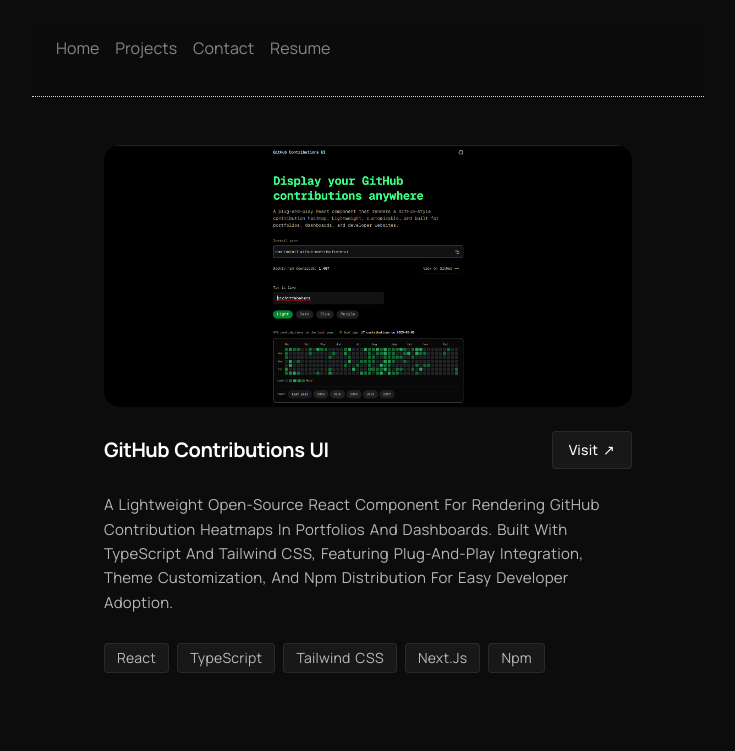
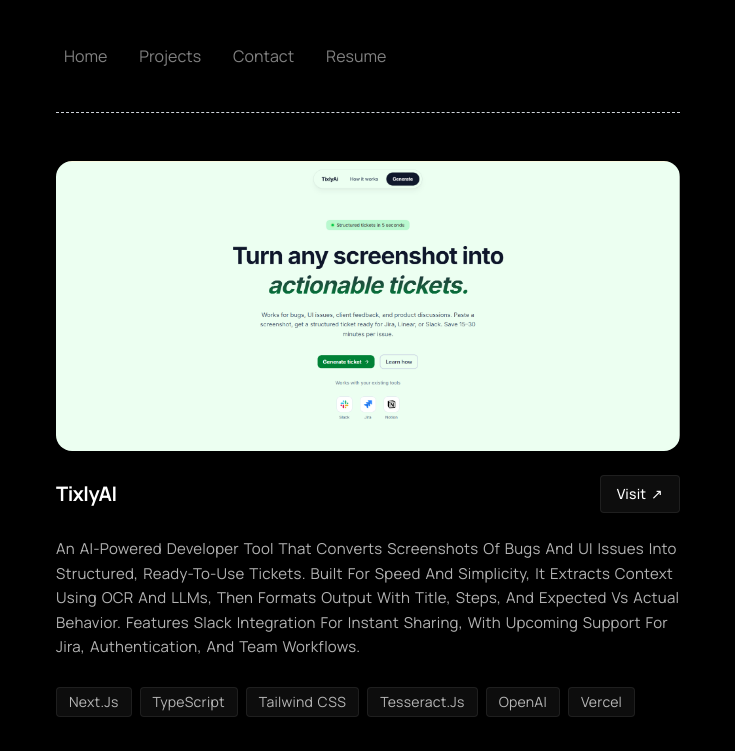
Before and after one commit to bichitrabehera/NextJS-Portfolio, a Next.js app: page /allprojects in a window 1280 px wide. Shown: the top 751 px of the page, without its empty margins (272-1007 px from the left). Built offline with nearby package versions, Linux system fonts and the light colour scheme.

Commit message:
added tixly

```diff
--- a/app/allprojects/page.tsx
+++ b/app/allprojects/page.tsx
@@ -4,7 +4,7 @@
 export default async function Projects() {
   return (
     <>
-      <section className="max-w-xl mx-auto px-6 py-6 mb-30">
+      <section className="max-w-2xl mx-auto px-6 py-6 mb-30">
 
 
         <div className="max-w-3xl mx-auto space-y-20">
--- a/app/globals.css
+++ b/app/globals.css
@@ -42,11 +42,6 @@
 }
 
 @theme inline {
-  --radius-sm: calc(var(--radius) - 4px);
-  --radius-md: calc(var(--radius) - 2px);
-  --radius-lg: var(--radius);
-  --radius-xl: calc(var(--radius) + 4px);
-
   --color-background: var(--background);
   --color-foreground: var(--foreground);
   --color-border: var(--border);
@@ -66,7 +61,7 @@
 } */
 
 :root {
-  --background: #0c0c0c;
+  --background: #000000;
   --foreground: #ffffff;
 
   --border: rgba(250, 250, 250, 0.12);
@@ -75,7 +70,7 @@
 }
 
 .dark {
-  --background: #0f0f0f;
+  --background: #000000;
   --foreground: #ffffff;
 
   --border: rgba(250, 250, 250, 0.12);
--- a/app/page.tsx
+++ b/app/page.tsx
@@ -9,7 +9,6 @@
   return (
     <>
         <Hero />
-
         <Experience />
         <Skills />
         <Github />
--- a/components/layout/Navbar.tsx
+++ b/components/layout/Navbar.tsx
@@ -2,7 +2,6 @@
 
 import { memo, useRef } from "react";
 import Link from "next/link";
-import BuyMeaCoffee from "@/components/ui/BuyMeaCoffee";
 import { Divider } from "../ui/Divider";
 
 const Navbar = () => {
@@ -22,34 +21,39 @@
           className="
             flex gap-6 md:gap-4
             items-center
-            px-6 py-3
+            px-6 py-3 hover:shadow-md transition
           "
         >
-          <Link href="/" className="text-white/50 hover:text-white transition">
+          <Link
+            href="/"
+            className="text-white/50 hover:text-white transition hover:bg-neutral-700 rounded-xl px-2 py-2"
+          >
             home
           </Link>
           <Link
             href="/allprojects"
-            className="text-white/50 hover:text-white transition"
+            className="text-white/50 hover:text-white transition hover:bg-neutral-700 rounded-xl px-2 py-2"
           >
             projects
           </Link>
           <Link
             href="/contact"
-            className="text-white/50 hover:text-white transition"
+            className="text-white/50 hover:text-white transition hover:bg-neutral-700 rounded-xl px-2 py-2"
           >
             contact
           </Link>
           <Link
             href="https://drive.google.com/file/d/1WjtKJCYhuJ57Fisz69cOJRuGxZvoJORH/view?usp=sharing"
             download="Bichitra_Behera_Resume.pdf"
-            className="text-white/50 hover:text-white transition"
+            className="text-white/50 hover:text-white transition hover:bg-neutral-700 rounded-xl px-2 py-2"
           >
             resume
           </Link>
         </div>
 
-        <Divider />
+        <div className="px-6">
+          <Divider />
+        </div>
       </nav>
     </header>
   );
--- a/components/sections/Hero.tsx
+++ b/components/sections/Hero.tsx
@@ -26,7 +26,7 @@
       </div>
 
       <div
-        className="space-y-3 text-white/35"
+        className="space-y-4 text-white/35"
         style={{
           lineHeight: 2,
           wordSpacing: "0.1em",
@@ -41,7 +41,22 @@
           </span>{" "}
           a full-stack developer building modern web products. i focus on fast,
           reliable systems, clean architecture, and thoughtful developer
-          experience. i build cool stuff with tech i love, always shipping{" "}
+          experience.
+        </p>
+
+        <p className="text-white">
+          building{" "}
+          <a
+            href="https://tixly.bichitrabehera.dev/"
+            target="_blank"
+            className="font-semibold underline underline-offset-4 hover:opacity-80"
+          >
+            tixlyai
+          </a>{" "}
+        </p>
+
+        <p>
+          i build cool stuff with tech i love, always shipping{" "}
           <span className="text-white font-semibold tracking-wide">
             <InlineChip
               href="https://github.com/bichitrabehera"
@@ -58,7 +73,7 @@
             >
               LinkedIn
             </InlineChip>
-          </span>{" "}
+          </span>
         </p>
 
         <p>
@@ -76,9 +91,9 @@
           </InlineChip>
         </p>
       </div>
-      <Divider/>
+
+      <Divider />
     </section>
-
   );
 }
 
--- a/components/sections/Skills.tsx
+++ b/components/sections/Skills.tsx
@@ -31,7 +31,7 @@
               className="
               flex items-center gap-2
               px-4 py-1
-              border border-border rounded-2xl hover:border-neutral-600
+              border border-border rounded-xl hover:border-neutral-600
               hover:bg-foreground/5 transition text           "
             >
               <Icon className="text-xl" size={20} />
--- a/components/ui/Divider.tsx
+++ b/components/ui/Divider.tsx
@@ -1,7 +1,7 @@
 export const Divider = () => {
   return (
     <div className="my-6 flex justify-center">
-      <div className="w-full border-t border-dotted border-gray-300 dark:border-neutral-700" />
+      <div className="w-full border-t border-dashed border-gray-300 dark:border-neutral-700" />
     </div>
   );
 };
--- a/data/projects.ts
+++ b/data/projects.ts
@@ -8,6 +8,21 @@
 }
 
 export const projects: Record<string, Project> = {
+  tixlyAI: {
+    name: "TixlyAI",
+    description:
+      "An AI-powered developer tool that converts screenshots of bugs and UI issues into structured, ready-to-use tickets. Built for speed and simplicity, it extracts context using OCR and LLMs, then formats output with title, steps, and expected vs actual behavior. Features Slack integration for instant sharing, with upcoming support for Jira, authentication, and team workflows.",
+    image: "/assets/tixlyai.png",
+    techStack: [
+      "Next.js",
+      "TypeScript",
+      "Tailwind CSS",
+      "Tesseract.js",
+      "OpenAI",
+      "Vercel",
+    ],
+    link: "https://tixly.bichitrabehera.dev/",
+  },
   githubContributionsUI: {
     name: "GitHub Contributions UI",
     description:
--- a/data/tech-facts.json
+++ /dev/null
@@ -1,91 +0,0 @@
-[
-  "JavaScript engines optimize code at runtime using JIT compilation.",
-  "TCP guarantees packet order, but HTTP itself is stateless.",
-  "Indexes in databases trade write speed for faster reads.",
-  "Most browsers run JavaScript in a single-threaded event loop.",
-  "Docker containers share the host OS kernel, unlike virtual machines.",
-
-  "HTTP/2 allows multiplexing multiple requests over a single connection.",
-  "A process crash does not always imply data loss if writes are durable.",
-  "Hash tables provide average O(1) lookup time but can degrade with collisions.",
-  "Garbage collection pauses can affect application latency.",
-  "REST is an architectural style, not a strict protocol.",
-
-  "DNS resolution usually happens before a TCP connection is established.",
-  "TLS encrypts data in transit but not at rest.",
-  "CAP theorem states a distributed system can only guarantee two of consistency, availability, and partition tolerance.",
-  "Event-driven systems scale better for I/O-heavy workloads.",
-  "WebSockets maintain a persistent full-duplex connection.",
-
-  "JSON is human-readable but slower to parse than binary formats.",
-  "A cache hit is always cheaper than a database query.",
-  "Horizontal scaling adds machines; vertical scaling adds power.",
-  "Load balancers distribute traffic but can become bottlenecks.",
-  "Stateless services are easier to scale.",
-
-  "SQL databases enforce schemas, while NoSQL databases often do not.",
-  "B-trees are commonly used for database indexing.",
-  "Cold starts can impact serverless performance.",
-  "JWTs are self-contained but hard to revoke.",
-  "OAuth is an authorization framework, not authentication.",
-
-  "HTTPS uses asymmetric encryption for key exchange and symmetric encryption for data.",
-  "Latency matters more than bandwidth for user-perceived performance.",
-  "Async code does not mean parallel execution.",
-  "Deadlocks occur when processes wait on each other indefinitely.",
-  "Race conditions arise from unsynchronized shared state.",
-
-  "Idempotent operations can be safely retried.",
-  "HTTP GET requests should not modify server state.",
-  "CDNs reduce latency by serving content closer to users.",
-  "Rate limiting protects systems from abuse.",
-  "Retries without backoff can amplify failures.",
-
-  "Monoliths are simpler to start; microservices scale teams better.",
-  "Message queues decouple producers from consumers.",
-  "At-least-once delivery can cause duplicate messages.",
-  "Eventually consistent systems sacrifice immediacy for availability.",
-  "A mutex enforces exclusive access to a resource.",
-
-  "Memory leaks are often caused by lingering references.",
-  "Pagination improves performance for large datasets.",
-  "Web servers handle concurrency differently than application servers.",
-  "CORS is a browser security feature, not a server restriction.",
-  "Cookies can be HttpOnly to prevent JavaScript access.",
-
-  "Compression reduces payload size but increases CPU usage.",
-  "Failover systems improve availability, not correctness.",
-  "Indexes speed up reads but slow down inserts.",
-  "Observability requires logs, metrics, and traces.",
-  "Time synchronization issues can break distributed systems.",
-
-  "Denormalization improves read speed at the cost of redundancy.",
-  "Backpressure prevents fast producers from overwhelming consumers.",
-  "Connection pooling reduces overhead for database access.",
-  "Immutable data structures simplify concurrency.",
-  "Feature flags allow safer deployments.",
-
-  "ACID guarantees are strongest in single-node databases.",
-  "Sharding distributes data across multiple machines.",
-  "Hot partitions can degrade distributed database performance.",
-  "TLS termination often happens at the load balancer.",
-  "Caching invalidation is one of the hardest problems in CS.",
-
-  "HTTP status codes convey both success and intent.",
-  "Optimistic locking assumes conflicts are rare.",
-  "Pessimistic locking assumes conflicts are common.",
-  "Retries should use exponential backoff.",
-  "Metrics without context can be misleading.",
-
-  "Server-side rendering improves first paint performance.",
-  "Edge computing moves logic closer to users.",
-  "Binary search requires sorted data.",
-  "Memory access is faster than disk access.",
-  "Network calls dominate latency in distributed systems.",
-
-  "Strong typing catches errors earlier in development.",
-  "Loose coupling improves system maintainability.",
-  "A cache miss can be more expensive than no cache.",
-  "Parallelism improves throughput, not always latency.",
-  "Distributed systems fail in partial and unexpected ways."
-]
```
Also changed, not shown: public/assets/tixlyai.png (added).
